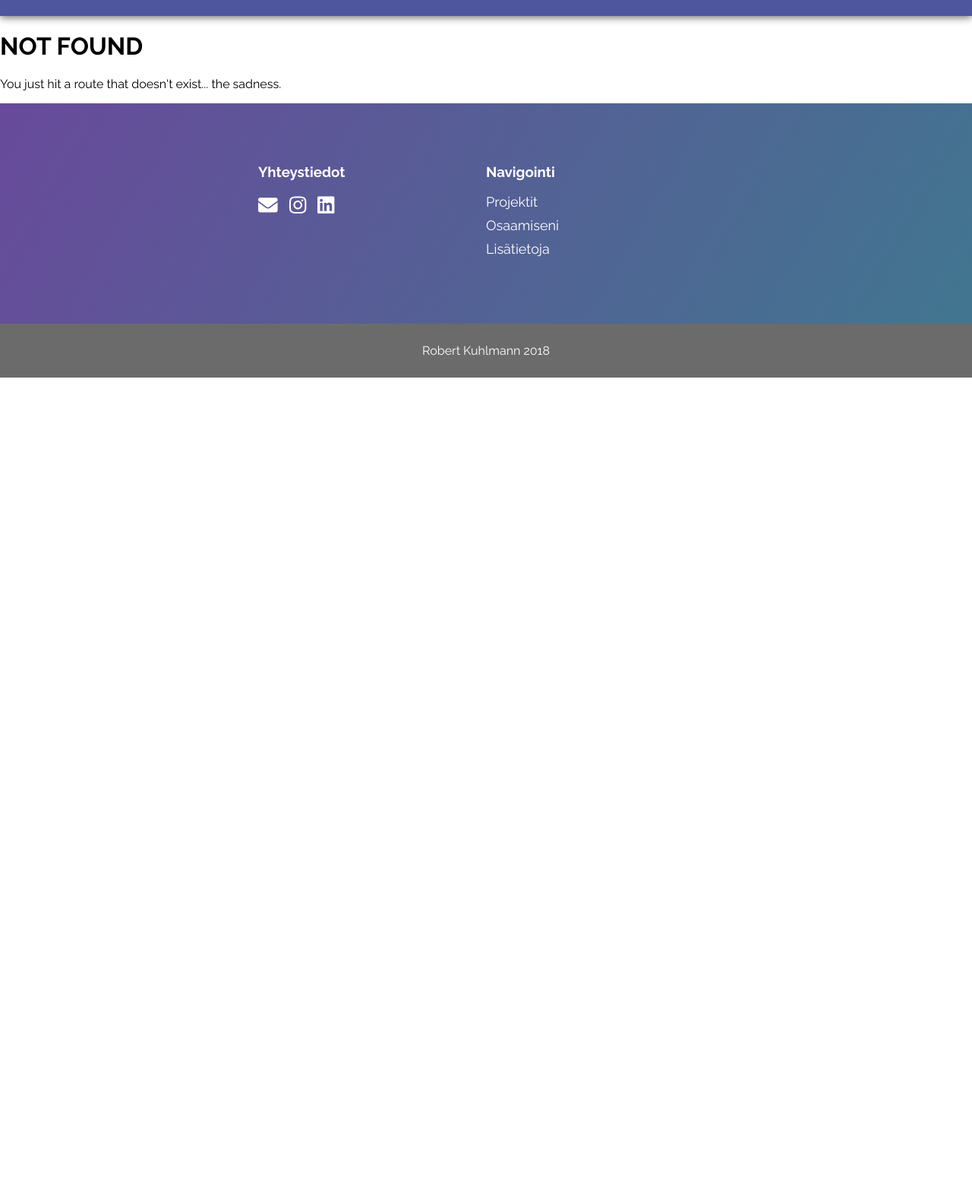
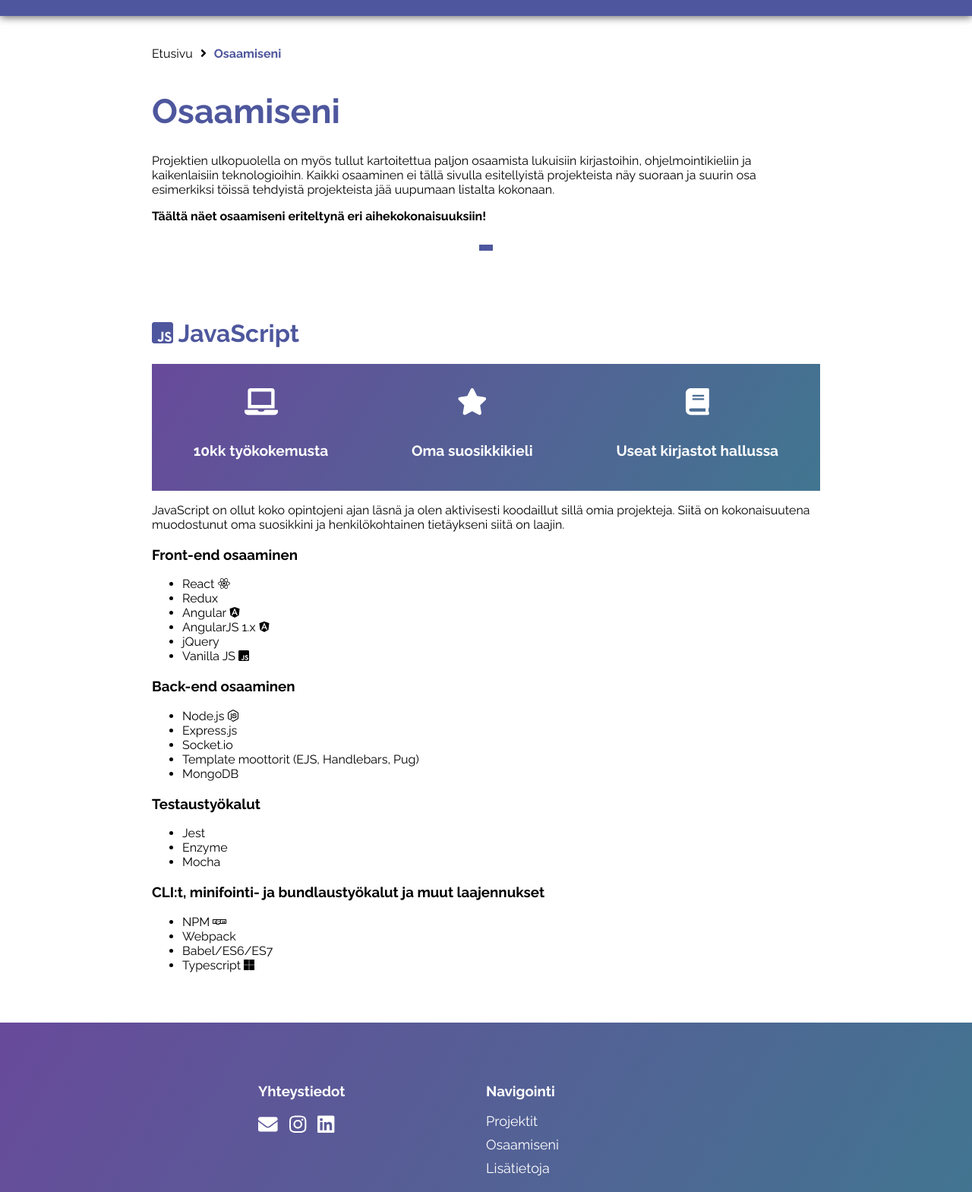
Before and after one commit to roopertti/portfolio, a Gatsby site: page /osaamiseni in a window 1280 px wide. Before the commit this address had no page. Shown: the part 49-1618 px from the top of the page at 76% size. Before the commit the page ends 800 px from the top, so only its background shows below. Built offline with nearby package versions, Linux system fonts and the light colour scheme; Gatsby itself is replaced by a stand-in of ours.

Commit message:
Projects page finishes, knowledge page styles

```diff
--- /dev/null
+++ b/src/components/bigTitle.js
@@ -0,0 +1,8 @@
+import styled from 'styled-components';
+
+const BigTitle = styled.h1`
+    font-size: 2.8em;
+    color: var(--primary);
+`;
+
+export default BigTitle;
--- a/src/components/header.js
+++ b/src/components/header.js
@@ -2,6 +2,8 @@ import React, { Component } from 'react';
 import { Link } from 'gatsby';
 import { FontAwesomeIcon } from '@fortawesome/react-fontawesome';
 import { faBars } from '@fortawesome/free-solid-svg-icons';
+
+import { sitemap } from '../sitemap';
 
 import styled from 'styled-components';
 
@@ -85,9 +87,11 @@ class Header extends Component {
             <Navbar active={this.state.active}>
                 <span><Link to="/">{this.props.siteTitle}</Link></span>
                 <ul>
-                    <li><Link to="/projektit">Projektit</Link></li>
-                    <li>Osaamiseni</li>
-                    <li>Lisätietoja</li>
+                    {sitemap.map(site => (
+                        <li key={site.name}>
+                            <Link to={site.path}>{site.name}</Link>
+                        </li>
+                    ))}
                 </ul>
                 <button onClick={this.toggleMenu}>
                     <FontAwesomeIcon icon={faBars}></FontAwesomeIcon>
--- a/src/components/layout.js
+++ b/src/components/layout.js
@@ -7,6 +7,8 @@ import { Link } from 'gatsby';
 import { FontAwesomeIcon } from '@fortawesome/react-fontawesome';
 import { faEnvelope } from '@fortawesome/free-solid-svg-icons';
 import { faInstagram, faLinkedin } from '@fortawesome/free-brands-svg-icons';
+
+import { sitemap } from '../sitemap';
 
 import Footer from '../components/footer';
 
@@ -59,9 +61,11 @@ const Layout = ({ children }) => (
           <div>
             <h3>Navigointi</h3>
             <ul>
-              <li><Link to="/">Projektit</Link></li>
-              <li><Link to="/">Osaamiseni</Link></li>
-              <li><Link to="/">Lisätietoja</Link></li>
+              {sitemap.map(site => (
+                <li key={site.name}>
+                  <Link to={site.path}>{site.name}</Link>
+                </li>
+              ))}
             </ul>
           </div>
         </Footer>
--- /dev/null
+++ b/src/components/mediumTitle.js
@@ -0,0 +1,8 @@
+import styled from 'styled-components';
+
+const MediumTitle = styled.h1`
+    font-size: 2em;
+    color: var(--primary);
+`;
+
+export default MediumTitle;
--- /dev/null
+++ b/src/components/separator.js
@@ -0,0 +1,23 @@
+import React from 'react';
+import styled from 'styled-components';
+
+const SeparatorWrapper = styled.div`
+    text-align: center;
+    padding: 5px;
+    margin-bottom: 20px;
+
+    span {
+        height: 8px;
+        width: 18px;
+        background-color: var(--primary);
+        display: inline-block;
+    }
+`;
+
+const Separator = () => (
+    <SeparatorWrapper>
+        <span></span>
+    </SeparatorWrapper>
+);
+
+export default Separator;
--- /dev/null
+++ b/src/pages/osaamiseni.js
@@ -0,0 +1,95 @@
+import React from 'react';
+import styled from 'styled-components';
+
+import Layout from '../components/layout';
+import BigTitle from '../components/bigTitle';
+import Container from '../components/container';
+import Breadcrumb from '../components/breadcrumb';
+import Separator from '../components/separator';
+import MediumTitle from '../components/mediumTitle';
+
+import { FontAwesomeIcon } from '@fortawesome/react-fontawesome';
+import { faLaptop, faStar, faBook } from '@fortawesome/free-solid-svg-icons';
+import { faJsSquare, faReact, faAngular, faNodeJs, faNpm, faMicrosoft} from '@fortawesome/free-brands-svg-icons';
+
+const Highlights = styled.div`
+    display: flex;
+    justify-content: space-around;
+    color: var(--adjacent2);
+    text-align: center;
+    padding: 30px 0 10px;
+    color: white;
+    background: linear-gradient(121deg, var(--adjacent1), var(--adjacent2));
+
+    h5 {
+        font-size: 1.2em;
+    }
+`;
+
+const KnowledgePage = () => (
+    <Layout>
+        <Breadcrumb routeIndex={1}></Breadcrumb>
+        <Container style={{paddingTop: 0}}>
+            <BigTitle>Osaamiseni</BigTitle>
+            <p>Projektien ulkopuolella on myös tullut kartoitettua paljon osaamista lukuisiin kirjastoihin, ohjelmointikieliin ja kaikenlaisiin teknologioihin. Kaikki osaaminen ei tällä sivulla esitellyistä projekteista näy suoraan ja suurin osa esimerkiksi töissä tehdyistä projekteista jää uupumaan listalta kokonaan. </p>
+            <p><strong>Täältä näet osaamiseni eriteltynä eri aihekokonaisuuksiin!</strong></p>
+            <Separator></Separator>
+            <div style={{padding: '40px 0'}}>
+                <MediumTitle><FontAwesomeIcon icon={faJsSquare}></FontAwesomeIcon> JavaScript</MediumTitle>
+                <Highlights>
+                    <div>
+                        <div style={{fontSize: '2.2em'}}>
+                            <FontAwesomeIcon icon={faLaptop}></FontAwesomeIcon>
+                        </div>
+                        <h5>10kk työkokemusta</h5>
+                    </div>
+                    <div>
+                        <div style={{fontSize: '2.2em'}}>
+                            <FontAwesomeIcon icon={faStar}></FontAwesomeIcon>
+                        </div>
+                        <h5>Oma suosikkikieli</h5>
+                    </div>
+                    <div>
+                        <div style={{fontSize: '2.2em'}}>
+                            <FontAwesomeIcon icon={faBook}></FontAwesomeIcon>
+                        </div>
+                        <h5>Useat kirjastot hallussa</h5>
+                    </div>
+                </Highlights>
+                <p>JavaScript on ollut koko opintojeni ajan läsnä ja olen aktivisesti koodaillut sillä omia projekteja. Siitä on kokonaisuutena muodostunut oma suosikkini ja henkilökohtainen tietäykseni siitä on laajin.</p>
+                <h3>Front-end osaaminen</h3>
+                <ul>
+                    <li>React <FontAwesomeIcon icon={faReact}></FontAwesomeIcon></li>
+                    <li>Redux</li>
+                    <li>Angular <FontAwesomeIcon icon={faAngular}></FontAwesomeIcon></li>
+                    <li>AngularJS 1.x <FontAwesomeIcon icon={faAngular}></FontAwesomeIcon></li>
+                    <li>jQuery</li>
+                    <li>Vanilla JS <FontAwesomeIcon icon={faJsSquare}></FontAwesomeIcon></li>
+                </ul>
+                <h3>Back-end osaaminen</h3>
+                <ul>
+                    <li>Node.js <FontAwesomeIcon icon={faNodeJs}></FontAwesomeIcon></li>
+                    <li>Express.js</li>
+                    <li>Socket.io</li>
+                    <li>Template moottorit (EJS, Handlebars, Pug)</li>
+                    <li>MongoDB</li>
+                </ul>
+                <h3>Testaustyökalut</h3>
+                <ul>
+                    <li>Jest</li>
+                    <li>Enzyme</li>
+                    <li>Mocha</li>
+                </ul>
+                <h3>CLI:t, minifointi- ja bundlaustyökalut ja muut laajennukset</h3>
+                <ul>
+                    <li>NPM <FontAwesomeIcon icon={faNpm}></FontAwesomeIcon></li>
+                    <li>Webpack</li>
+                    <li>Babel/ES6/ES7</li>
+                    <li>Typescript <FontAwesomeIcon icon={faMicrosoft}></FontAwesomeIcon></li>
+                </ul>
+            </div>
+        </Container>
+    </Layout>
+);
+
+export default KnowledgePage;
--- a/src/pages/projektit.js
+++ b/src/pages/projektit.js
@@ -4,6 +4,8 @@ import Layout from '../components/layout';
 import Container from '../components/container';
 import Breadcrumb from '../components/breadcrumb';
 import ProjectList from '../components/projectlist';
+import Separator from '../components/separator';
+import BigTitle from '../components/bigTitle';
 
 import { returnProjectsSorted } from '../projectData';
 
@@ -13,10 +15,11 @@ const ProjectsPage = () => (
     <Layout>
         <Breadcrumb routeIndex={0}></Breadcrumb>
         <Container style={{paddingTop: 0}}>
-            <h1 style={{fontSize: '2.5em', color: 'var(--primary)'}}>Projektit</h1>
+            <BigTitle style={{fontSize: '2.8em', color: 'var(--primary)'}}>Projektit</BigTitle>
             <p>Opintojen aikana on tullut työskenneltyä paljon erilaisten projektien parissa, niin kotona, kuin myös koulun ja työn merkeissä. Projektipainotteiset opinnot ovatkin antaneet mahdollisuuden tutustua hyvin erilaisiin teknologioihin ja antaneet laajan käsityksen erilaisista ekosysteemeistä ja arkkitehtuureista.</p>
             <p>Tähän sivulle olen koonnut muutamia omia projekteja. Osa on kooditasoltaan sellaisia, ettei niitä uskaltaisi kenellekään enää näyttää, mutta ne ovat kuitenkin olleet merkittäviä askeleita omien taitojen kehittämisessä :)</p>
             <p><strong>Osa koodeista ja sivustoista on edelleen nähtävissä! Huomioi sivustojen, sekä GitHub-repositoryjen linkit!</strong></p>
+            <Separator></Separator>
             <ProjectList projects={projects}></ProjectList>
         </Container>
     </Layout>
--- a/src/projectData.js
+++ b/src/projectData.js
@@ -66,13 +66,13 @@ export const projectData = [
         text: 'Tässä yhteen viikonloppuun nopeasti kasaan paiskittu perus staattisesta sisällöstä koostuva sivusto, tavoitteena kokeilla Gatsby-työkalun ominaisuuksia yhdessä React:in kanssa. Toivottavasti portfolio on asiansa ajanut tähän asti!',
         published: new Date(2018, 10, 1, 0, 0, 0, 0),
         image: 'portfolio.png',
-        github: '',
-        site: ''
+        github: 'https://github.com/roopertti/portfolio',
+        site: null
     }
 ];
 
 export const returnProjectsSorted = () => (projectData.sort((a, b) => {
-    return a.published.getTime() - b.published.getTime();
+    return b.published.getTime() - a.published.getTime();
 }));
 
 export const getImageLinks = () => {
```
Also changed, not shown: src/components/projectlist.js (+59 -1 lines), src/pages/index.js (+7 -4 lines), src/pages/page-2.js (deleted, +0 -14 lines).
